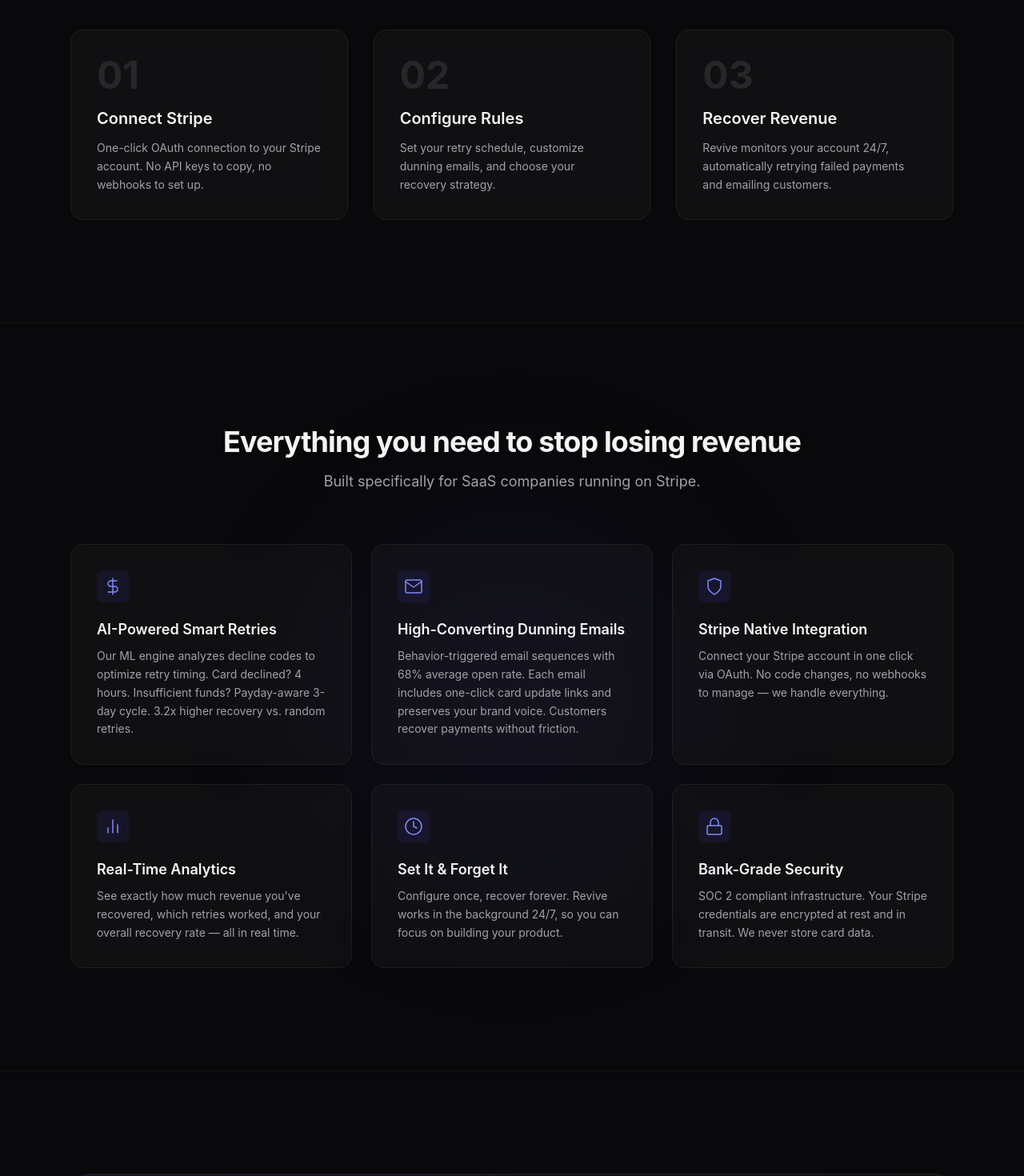
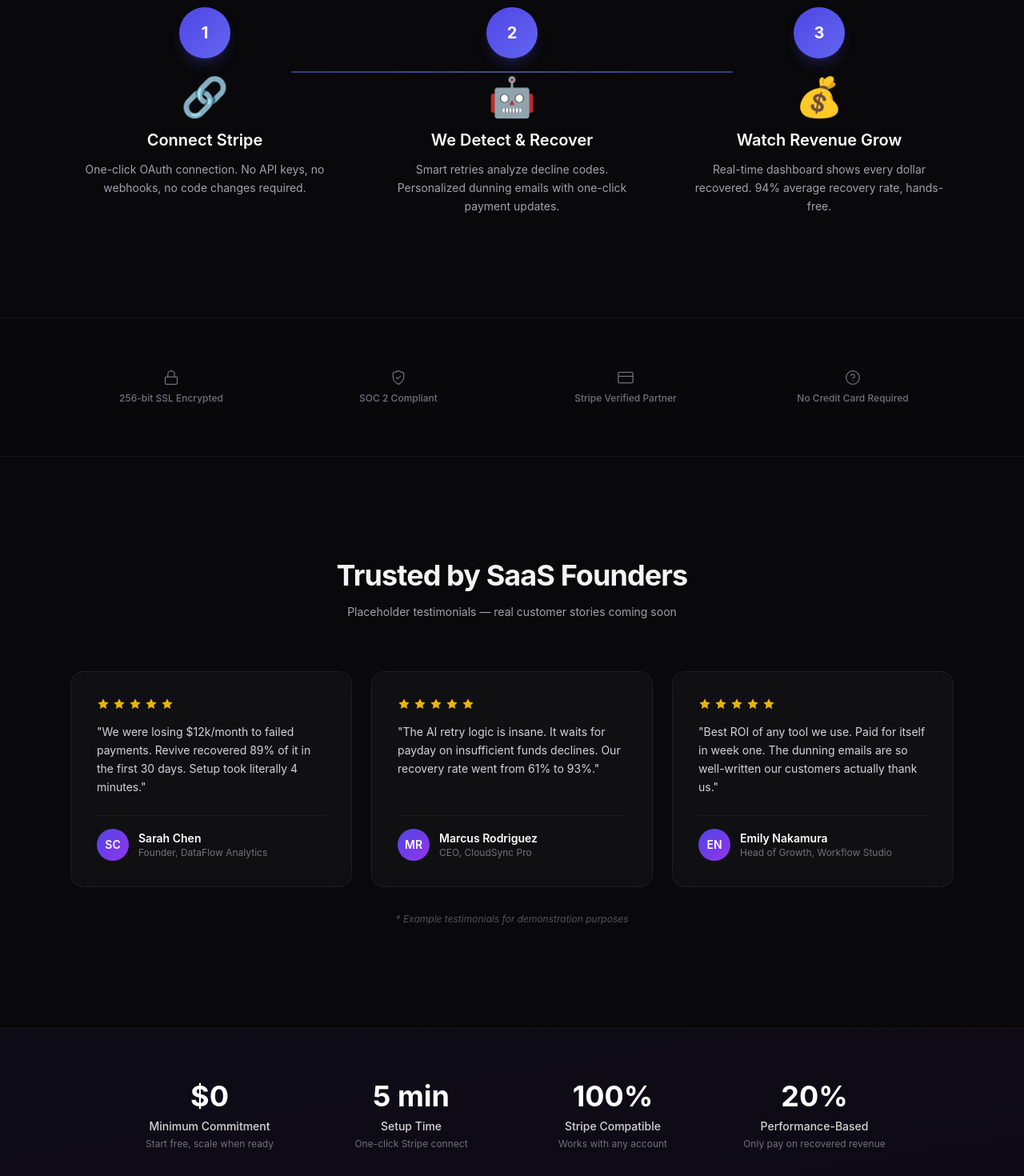
Before and after one commit to tahseen137/revive, a Next.js app: page / in a window 1280 px wide. Shown: the part 1220-2690 px from the top of the page at 80% size. Built offline with nearby package versions, Linux system fonts and the light colour scheme; no server answers.

Commit message:
feat: add social proof and trust signals to homepage

```diff
--- a/src/app/page.tsx
+++ b/src/app/page.tsx
@@ -153,51 +153,255 @@
         </div>
       </section>
 
-      {/* How it works */}
+      {/* How It Works - Enhanced */}
       <section className="py-20 md:py-32 border-t border-white/5">
         <div className="mx-auto max-w-6xl px-6">
           <div className="text-center mb-16">
             <h2 className="text-3xl md:text-4xl font-bold tracking-tight mb-4">
-              Three steps. That&apos;s it.
+              How It Works
             </h2>
             <p className="text-zinc-400 text-lg max-w-xl mx-auto">
-              Connect your Stripe account, configure your preferences, and let
-              Revive handle the rest.
+              From setup to revenue recovery in under 5 minutes
             </p>
           </div>
 
-          <div className="grid grid-cols-1 md:grid-cols-3 gap-8">
+          <div className="relative grid grid-cols-1 md:grid-cols-3 gap-8 md:gap-12">
+            {/* Connecting line - hidden on mobile */}
+            <div className="hidden md:block absolute top-20 left-1/4 right-1/4 h-0.5 bg-gradient-to-r from-brand-500/50 via-brand-400/50 to-brand-500/50" />
+
             {[
               {
-                step: "01",
+                step: 1,
+                emoji: "🔗",
                 title: "Connect Stripe",
                 description:
-                  "One-click OAuth connection to your Stripe account. No API keys to copy, no webhooks to set up.",
+                  "One-click OAuth connection. No API keys, no webhooks, no code changes required.",
               },
               {
-                step: "02",
-                title: "Configure Rules",
+                step: 2,
+                emoji: "🤖",
+                title: "We Detect & Recover",
                 description:
-                  "Set your retry schedule, customize dunning emails, and choose your recovery strategy.",
+                  "Smart retries analyze decline codes. Personalized dunning emails with one-click payment updates.",
               },
               {
-                step: "03",
-                title: "Recover Revenue",
+                step: 3,
+                emoji: "💰",
+                title: "Watch Revenue Grow",
                 description:
-                  "Revive monitors your account 24/7, automatically retrying failed payments and emailing customers.",
+                  "Real-time dashboard shows every dollar recovered. 94% average recovery rate, hands-free.",
               },
             ].map((item) => (
               <div
                 key={item.step}
-                className="relative glass rounded-2xl p-8 group hover:border-brand-500/20 transition-all"
+                className="relative flex flex-col items-center text-center group"
               >
-                <div className="text-5xl font-bold text-zinc-800 group-hover:text-brand-900 transition-colors mb-4">
+                {/* Step number circle */}
+                <div className="relative z-10 w-16 h-16 rounded-full bg-gradient-to-br from-brand-600 to-brand-500 flex items-center justify-center text-white font-bold text-xl mb-6 shadow-lg shadow-brand-600/25 group-hover:scale-110 transition-transform">
                   {item.step}
                 </div>
-                <h3 className="text-xl font-semibold mb-3">{item.title}</h3>
-                <p className="text-zinc-400 text-sm leading-relaxed">
+
+                {/* Emoji icon */}
+                <div className="text-5xl mb-4 group-hover:scale-110 transition-transform">
+                  {item.emoji}
+                </div>
+
+                <h3 className="text-xl font-semibold mb-3 text-white">
+                  {item.title}
+                </h3>
+                <p className="text-zinc-400 text-sm leading-relaxed max-w-xs">
                   {item.description}
                 </p>
+              </div>
+            ))}
+          </div>
+        </div>
+      </section>
+
+      {/* Trust Badges Bar */}
+      <section className="py-12 border-t border-white/5 bg-zinc-950/50">
+        <div className="mx-auto max-w-6xl px-6">
+          <div className="grid grid-cols-2 md:grid-cols-4 gap-6 md:gap-8">
+            {[
+              {
+                icon: (
+                  <svg width="20" height="20" viewBox="0 0 24 24" fill="none" stroke="currentColor" strokeWidth="1.5" strokeLinecap="round" strokeLinejoin="round">
+                    <rect x="3" y="11" width="18" height="11" rx="2" ry="2" />
+                    <path d="M7 11V7a5 5 0 0 1 10 0v4" />
+                  </svg>
+                ),
+                label: "256-bit SSL Encrypted",
+              },
+              {
+                icon: (
+                  <svg width="20" height="20" viewBox="0 0 24 24" fill="none" stroke="currentColor" strokeWidth="1.5" strokeLinecap="round" strokeLinejoin="round">
+                    <path d="M12 22s8-4 8-10V5l-8-3-8 3v7c0 6 8 10 8 10Z" />
+                    <path d="M9 12l2 2 4-4" />
+                  </svg>
+                ),
+                label: "SOC 2 Compliant",
+              },
+              {
+                icon: (
+                  <svg width="20" height="20" viewBox="0 0 24 24" fill="none" stroke="currentColor" strokeWidth="1.5" strokeLinecap="round" strokeLinejoin="round">
+                    <rect x="1" y="4" width="22" height="16" rx="2" ry="2" />
+                    <line x1="1" y1="10" x2="23" y2="10" />
+                  </svg>
+                ),
+                label: "Stripe Verified Partner",
+              },
+              {
+                icon: (
+                  <svg width="20" height="20" viewBox="0 0 24 24" fill="none" stroke="currentColor" strokeWidth="1.5" strokeLinecap="round" strokeLinejoin="round">
+                    <circle cx="12" cy="12" r="10" />
+                    <path d="M9.09 9a3 3 0 0 1 5.83 1c0 2-3 3-3 3" />
+                    <line x1="12" y1="17" x2="12.01" y2="17" />
+                  </svg>
+                ),
+                label: "No Credit Card Required",
+              },
+            ].map((badge) => (
+              <div
+                key={badge.label}
+                className="flex flex-col items-center justify-center gap-2 py-4 px-2 text-center"
+              >
+                <div className="text-zinc-500 group-hover:text-brand-400 transition-colors">
+                  {badge.icon}
+                </div>
+                <div className="text-xs text-zinc-500 font-medium">
+                  {badge.label}
+                </div>
+              </div>
+            ))}
+          </div>
+        </div>
+      </section>
+
+      {/* Social Proof - Testimonials */}
+      <section className="py-20 md:py-32 border-t border-white/5">
+        <div className="mx-auto max-w-6xl px-6">
+          <div className="text-center mb-16">
+            <h2 className="text-3xl md:text-4xl font-bold tracking-tight mb-4">
+              Trusted by SaaS Founders
+            </h2>
+            <p className="text-zinc-400 text-sm">
+              Placeholder testimonials — real customer stories coming soon
+            </p>
+          </div>
+
+          <div className="grid grid-cols-1 md:grid-cols-3 gap-6">
+            {[
+              {
+                quote:
+                  "We were losing $12k/month to failed payments. Revive recovered 89% of it in the first 30 days. Setup took literally 4 minutes.",
+                author: "Sarah Chen",
+                role: "Founder",
+                company: "DataFlow Analytics",
+                stars: 5,
+              },
+              {
+                quote:
+                  "The AI retry logic is insane. It waits for payday on insufficient funds declines. Our recovery rate went from 61% to 93%.",
+                author: "Marcus Rodriguez",
+                role: "CEO",
+                company: "CloudSync Pro",
+                stars: 5,
+              },
+              {
+                quote:
+                  "Best ROI of any tool we use. Paid for itself in week one. The dunning emails are so well-written our customers actually thank us.",
+                author: "Emily Nakamura",
+                role: "Head of Growth",
+                company: "Workflow Studio",
+                stars: 5,
+              },
+            ].map((testimonial, idx) => (
+              <div
+                key={idx}
+                className="glass rounded-2xl p-8 flex flex-col hover:border-brand-500/20 transition-all"
+              >
+                {/* Star rating */}
+                <div className="flex gap-1 mb-4">
+                  {[...Array(testimonial.stars)].map((_, i) => (
+                    <svg
+                      key={i}
+                      width="16"
+                      height="16"
+                      viewBox="0 0 24 24"
+                      fill="currentColor"
+                      className="text-yellow-500"
+                    >
+                      <polygon points="12 2 15.09 8.26 22 9.27 17 14.14 18.18 21.02 12 17.77 5.82 21.02 7 14.14 2 9.27 8.91 8.26 12 2" />
+                    </svg>
+                  ))}
+                </div>
+
+                {/* Quote */}
+                <p className="text-zinc-300 text-sm leading-relaxed mb-6 flex-grow">
+                  &quot;{testimonial.quote}&quot;
+                </p>
+
+                {/* Author */}
+                <div className="flex items-center gap-3 pt-4 border-t border-white/5">
+                  <div className="w-10 h-10 rounded-full bg-gradient-to-br from-brand-600 to-purple-600 flex items-center justify-center text-white font-semibold text-sm">
+                    {testimonial.author.split(" ").map(n => n[0]).join("")}
+                  </div>
+                  <div>
+                    <div className="text-sm font-semibold text-white">
+                      {testimonial.author}
+                    </div>
+                    <div className="text-xs text-zinc-500">
+                      {testimonial.role}, {testimonial.company}
+                    </div>
+                  </div>
+                </div>
+              </div>
+            ))}
+          </div>
+
+          {/* Example disclaimer */}
+          <p className="text-center text-xs text-zinc-600 mt-8 italic">
+            * Example testimonials for demonstration purposes
+          </p>
+        </div>
+      </section>
+
+      {/* Stats Bar - Honest Numbers */}
+      <section className="py-16 border-t border-white/5 bg-gradient-to-br from-brand-950/20 to-purple-950/10">
+        <div className="mx-auto max-w-5xl px-6">
+          <div className="grid grid-cols-2 md:grid-cols-4 gap-6 md:gap-8">
+            {[
+              {
+                value: "$0",
+                label: "Minimum Commitment",
+                sublabel: "Start free, scale when ready",
+              },
+              {
+                value: "5 min",
+                label: "Setup Time",
+                sublabel: "One-click Stripe connect",
+              },
+              {
+                value: "100%",
+                label: "Stripe Compatible",
+                sublabel: "Works with any account",
+              },
+              {
+                value: "20%",
+                label: "Performance-Based",
+                sublabel: "Only pay on recovered revenue",
+              },
+            ].map((stat) => (
+              <div key={stat.label} className="text-center">
+                <div className="text-3xl md:text-4xl font-bold text-white mb-2">
+                  {stat.value}
+                </div>
+                <div className="text-sm font-medium text-zinc-300 mb-1">
+                  {stat.label}
+                </div>
+                <div className="text-xs text-zinc-500">
+                  {stat.sublabel}
+                </div>
               </div>
             ))}
           </div>
```
